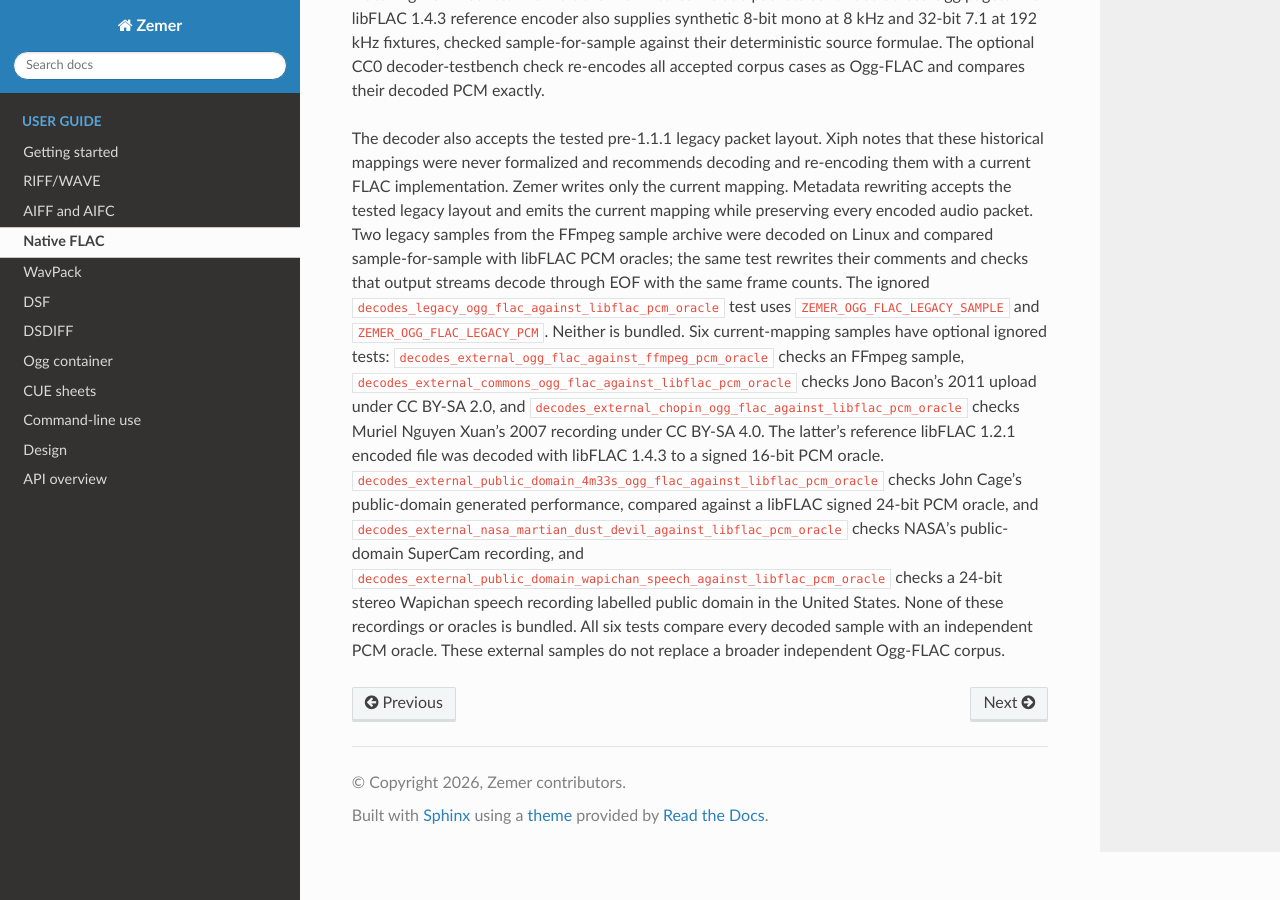
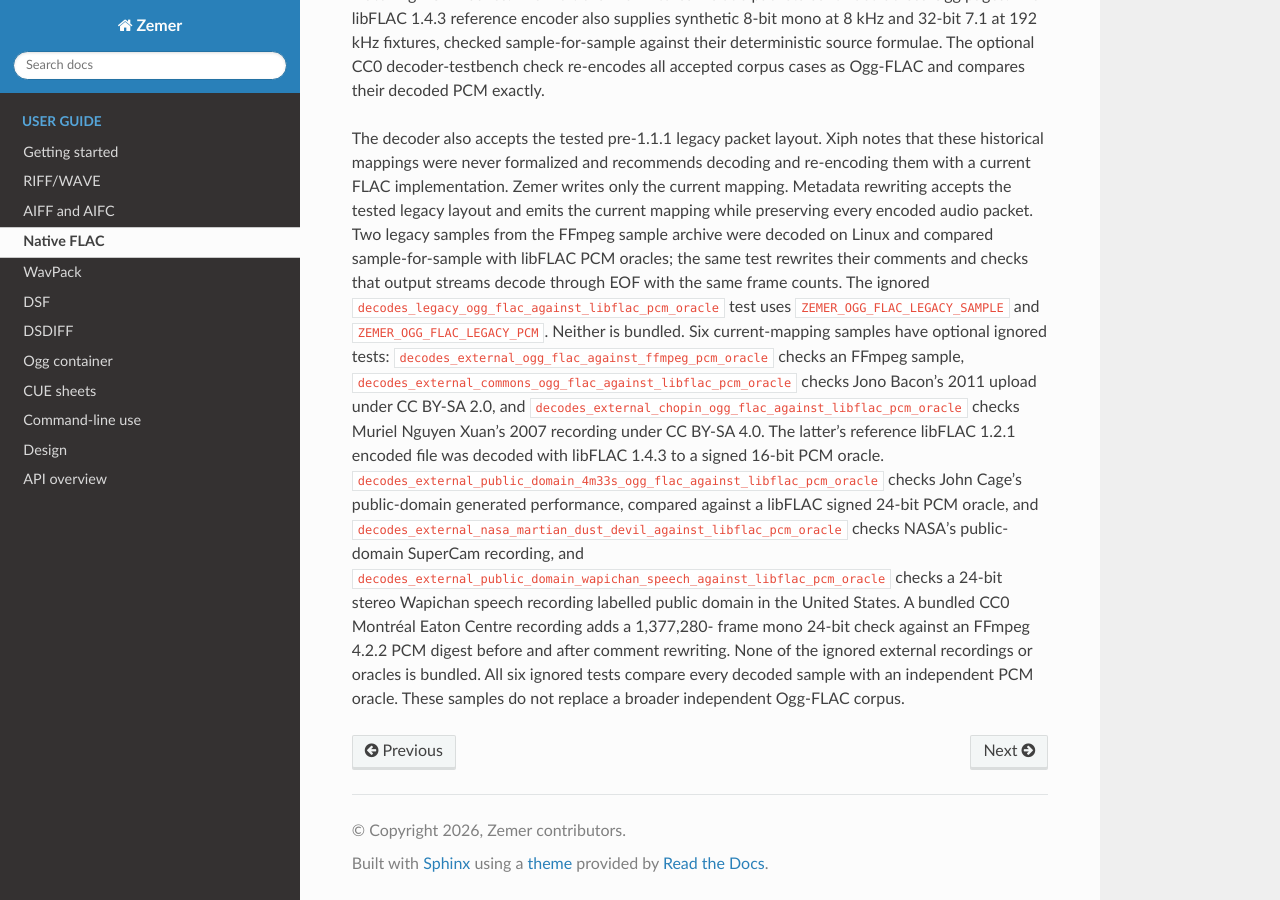
Before and after one commit to neko941/zemer, a Sphinx documentation site: the page built from docs/flac.rst, in a window 1280 px wide and 900 px high, scrolled down 2168 px. Built offline with Sphinx 7.4.7 and the Read the Docs theme 3.1.0, drawn with Linux system fonts in a browser that asks for light colours.

Commit message:
test(flac): add CC0 Ogg-FLAC corpus vector

```diff
--- a/docs/flac.rst
+++ b/docs/flac.rst
@@ -140,6 +140,8 @@ libFLAC signed 24-bit PCM oracle, and
 NASA's public-domain SuperCam recording, and
 ``decodes_external_public_domain_wapichan_speech_against_libflac_pcm_oracle``
 checks a 24-bit stereo Wapichan speech recording labelled public domain in the
-United States. None of these recordings or oracles is bundled. All six tests
-compare every decoded sample with an independent PCM oracle. These external
-samples do not replace a broader independent Ogg-FLAC corpus.
+United States. A bundled CC0 Montréal Eaton Centre recording adds a 1,377,280-
+frame mono 24-bit check against an FFmpeg 4.2.2 PCM digest before and after
+comment rewriting. None of the ignored external recordings or oracles is
+bundled. All six ignored tests compare every decoded sample with an independent
+PCM oracle. These samples do not replace a broader independent Ogg-FLAC corpus.
```
Also changed, not shown: README.ai.md (+2 -2 lines), 3 other files.
